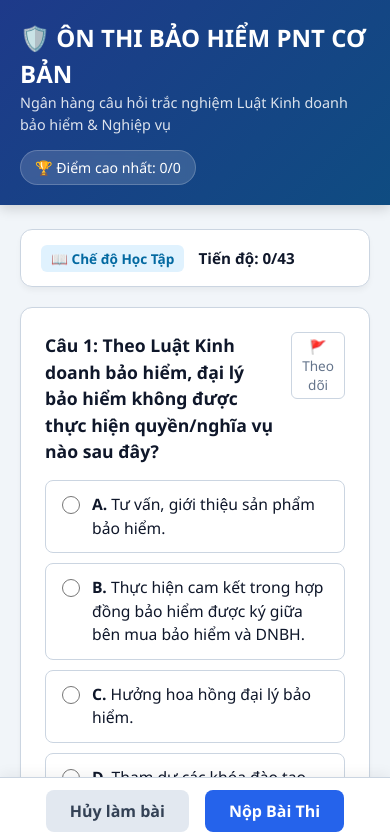
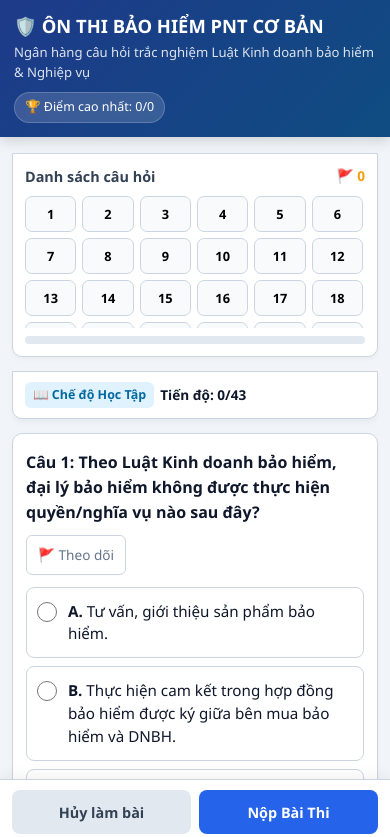
Before and after one commit to Thanhnhanle123/ontapbaohiem, a plain HTML site: page index.html in a window 390 px wide. Both pictures are taken after a click on the button "🚀 BẮT ĐẦU LÀM BÀI". Shown: the top 837 px of the page. Drawn offline with Linux system fonts and the light colour scheme.

Commit message:
commit push

```diff
--- a/styles.css
+++ b/styles.css
@@ -601,3 +601,293 @@
     justify-content: center;
     flex-wrap: wrap;
 }
+
+@media (max-width: 899px) {
+    .main-container.quiz-active {
+        grid-template-columns: minmax(0, 1fr);
+        grid-template-areas:
+            "navigator"
+            "quiz"
+            "result";
+        gap: 14px;
+    }
+
+    #quizScreen {
+        grid-area: quiz;
+        min-width: 0;
+    }
+
+    #navSidebar {
+        grid-area: navigator;
+    }
+
+    #resultScreen {
+        grid-area: result;
+    }
+}
+
+@media (max-width: 640px) {
+    body {
+        padding-bottom: calc(88px + env(safe-area-inset-bottom));
+    }
+
+    header.app-header {
+        padding: 14px 0;
+        margin-bottom: 16px;
+    }
+
+    .header-content {
+        padding: 0 14px;
+        align-items: flex-start;
+        gap: 10px;
+    }
+
+    .brand-title {
+        font-size: 1.15rem;
+        line-height: 1.35;
+    }
+
+    .brand-subtitle {
+        margin-top: 4px;
+        font-size: 0.82rem;
+    }
+
+    .high-score-badge {
+        padding: 5px 10px;
+        font-size: 0.78rem;
+        white-space: nowrap;
+    }
+
+    .main-container {
+        padding: 0 12px;
+        gap: 14px;
+    }
+
+    .card {
+        padding: 18px 14px;
+        margin-bottom: 14px;
+        border-radius: 10px;
+    }
+
+    .setup-title {
+        font-size: 1.15rem;
+    }
+
+    .form-grid {
+        gap: 14px;
+    }
+
+    .form-group label,
+    .checkbox-label {
+        font-size: 0.9rem;
+    }
+
+    select,
+    .form-control {
+        width: 100%;
+        min-height: 46px;
+        padding: 10px 12px;
+        font-size: 16px;
+    }
+
+    .checkbox-group {
+        flex-direction: column;
+        gap: 12px;
+    }
+
+    .checkbox-label {
+        min-height: 36px;
+    }
+
+    .btn-start {
+        min-height: 48px;
+        padding: 12px 16px;
+        font-size: 1rem;
+    }
+
+    .quiz-top-bar {
+        top: 0;
+        gap: 10px;
+        padding: 10px 12px;
+        margin-bottom: 14px;
+        border-radius: 0 0 10px 10px;
+    }
+
+    .quiz-top-bar > div:first-child {
+        display: flex;
+        flex-wrap: wrap;
+        align-items: center;
+        gap: 6px;
+    }
+
+    .quiz-mode-badge {
+        font-size: 0.78rem;
+        padding: 4px 8px;
+    }
+
+    .progress-text {
+        margin-left: 0;
+        font-size: 0.85rem;
+    }
+
+    .timer-box {
+        flex-shrink: 0;
+        padding: 5px 9px;
+        font-size: 1rem;
+    }
+
+    .question-card {
+        padding: 16px 13px;
+        margin-bottom: 14px;
+        border-radius: 10px;
+    }
+
+    .question-header {
+        flex-direction: column;
+        gap: 10px;
+        margin-bottom: 12px;
+    }
+
+    .question-title {
+        font-size: 1rem;
+        line-height: 1.55;
+    }
+
+    .btn-flag {
+        min-height: 40px;
+        padding: 7px 11px;
+        font-size: 0.85rem;
+    }
+
+    .options-list {
+        gap: 8px;
+    }
+
+    .option-label {
+        min-height: 48px;
+        padding: 12px 10px;
+        gap: 2px;
+        font-size: 0.95rem;
+        line-height: 1.5;
+    }
+
+    .option-label input[type="radio"] {
+        width: 20px;
+        height: 20px;
+        margin: 2px 9px 0 0;
+    }
+
+    .explanation-box {
+        padding: 12px;
+        font-size: 0.9rem;
+        line-height: 1.55;
+    }
+
+    .nav-panel {
+        position: sticky;
+        top: 0;
+        z-index: 90;
+        padding: 12px;
+        border-radius: 0 0 10px 10px;
+    }
+
+    .nav-title {
+        margin-bottom: 8px;
+        font-size: 0.9rem;
+    }
+
+    .grid-navigator {
+        grid-template-columns: repeat(6, minmax(0, 1fr));
+        gap: 6px;
+        max-height: 132px;
+        padding-right: 2px;
+    }
+
+    .grid-btn {
+        min-height: 36px;
+        aspect-ratio: auto;
+        border-radius: 7px;
+        font-size: 0.8rem;
+    }
+
+    .progress-container {
+        margin-top: 8px;
+    }
+
+    .result-summary-card {
+        padding: 20px 4px;
+    }
+
+    .score-circle {
+        width: 116px;
+        height: 116px;
+    }
+
+    .result-stats {
+        display: grid;
+        grid-template-columns: repeat(2, minmax(0, 1fr));
+        gap: 8px;
+        margin: 16px 0;
+    }
+
+    .stat-item {
+        padding: 10px 8px;
+    }
+
+    .stat-label {
+        font-size: 0.78rem;
+    }
+
+    .result-actions {
+        flex-direction: column;
+        gap: 8px;
+    }
+
+    .result-actions .btn-action {
+        width: 100%;
+        min-height: 44px;
+        padding: 10px 12px;
+        font-size: 0.9rem;
+    }
+
+    .bottom-actions {
+        gap: 8px;
+        padding: 10px 12px calc(10px + env(safe-area-inset-bottom));
+    }
+
+    .btn-action {
+        min-width: 0;
+        min-height: 44px;
+        padding: 10px 14px;
+        font-size: 0.9rem;
+    }
+
+    .bottom-actions .btn-action {
+        flex: 1 1 0;
+    }
+}
+
+@media (max-width: 360px) {
+    .header-content {
+        flex-direction: column;
+    }
+
+    .main-container {
+        padding: 0 8px;
+    }
+
+    .grid-navigator {
+        grid-template-columns: repeat(5, minmax(0, 1fr));
+    }
+
+    .bottom-actions {
+        padding-right: 8px;
+        padding-left: 8px;
+    }
+
+    .btn-action {
+        padding-right: 8px;
+        padding-left: 8px;
+        font-size: 0.84rem;
+    }
+}
```
